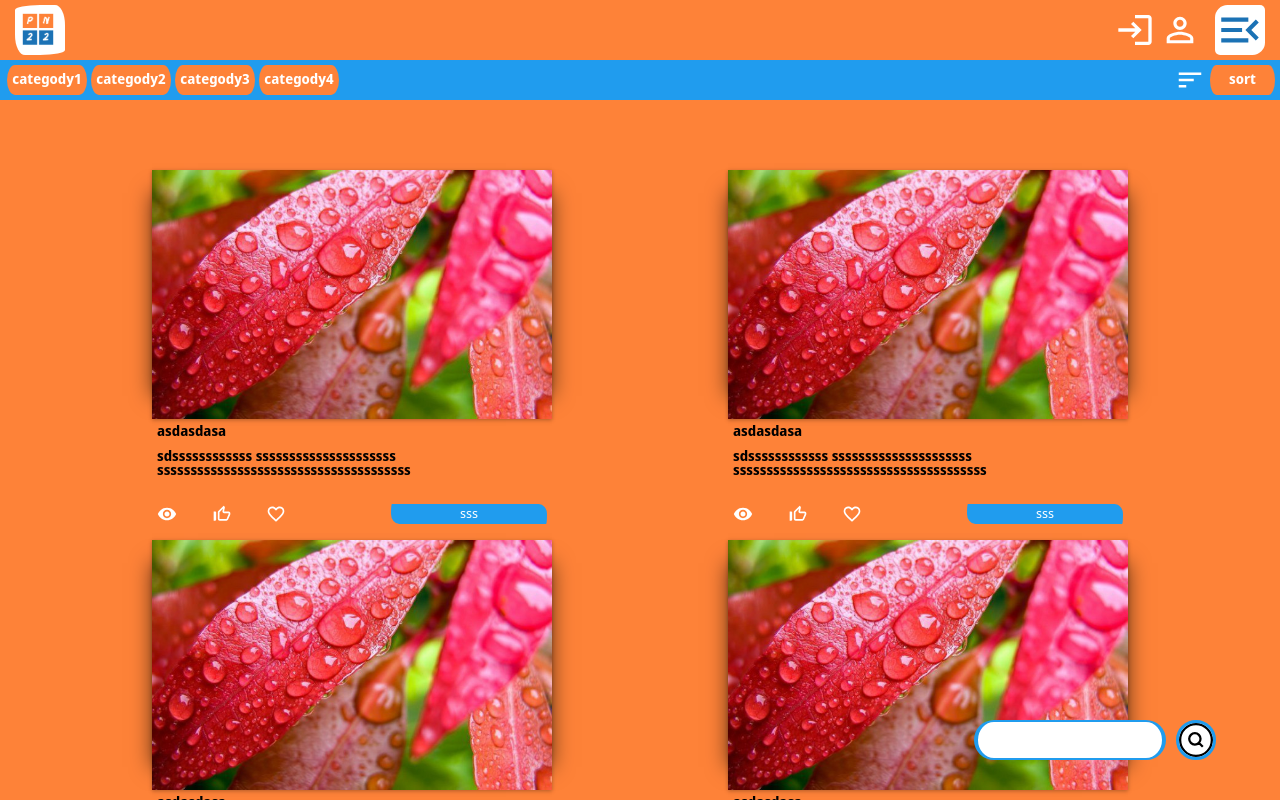
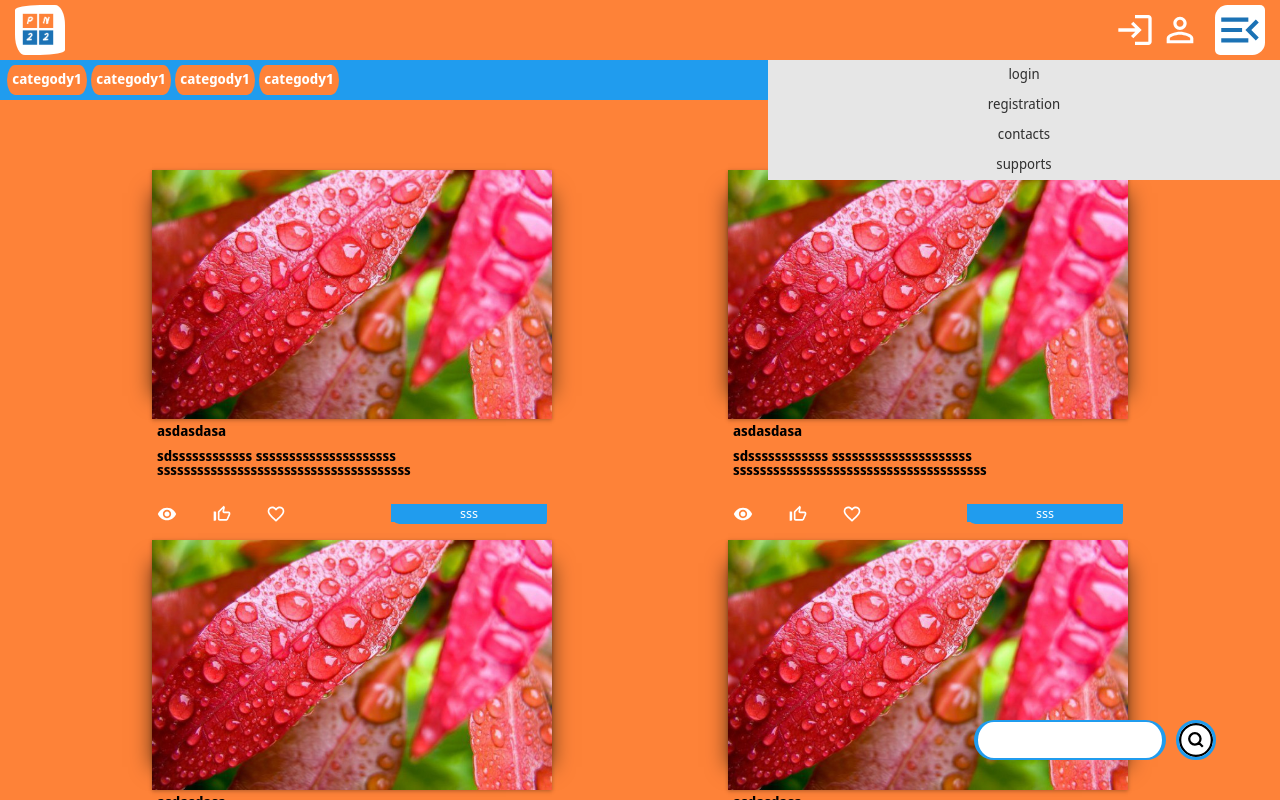
Before and after one commit to RomanFPL/pn22_client, a React (Create React App) app: page / in a window 1280 px wide. Both pictures are taken after a click on the element 1240 px from the left and 30 px from the top of the page. Shown: the top 800 px of the page. Built offline with nearby package versions, Linux system fonts and the light colour scheme.

Commit message:
category

```diff
--- a/src/App.jsx
+++ b/src/App.jsx
@@ -20,12 +20,12 @@ return (
             <Header />
             <Routes>
                <Route path="/" element={<Home />} />
-               <Route path="/categories" element={<Categories />} />
+               {/* <Route path="/categories" element={<Categories />} /> */}
                <Route path="/articlepage" element={<ArticlePage />} />
                <Route path="/contacts" element={<Contacts />} />
                <Route path="/support" element={<Support />} />
                <Route path="/login" element={<Login />} />
-               <Route path="/registration" element={<Registration />} />
+               {/* <Route path="/registration" element={<Registration />} /> */}
                <Route path="/account" element={<Account />} />
             </Routes>
             <Footer />
--- a/src/components/Articles.jsx
+++ b/src/components/Articles.jsx
@@ -26,7 +26,7 @@ function Articles () {
                      <div className="section_footer_favorites"><FavoriteBorderIcon fontSize="inherit" color="inherit" /></div>
                   </div>
                   <button className="section_footer_button">
-                     <button className="section_footer_button_text">sss</button>
+                     <div className="section_footer_button_text">sss</div>
                   </button>
                </div>
             </section>
@@ -47,7 +47,7 @@ function Articles () {
                      <div className="section_footer_favorites"><FavoriteBorderIcon fontSize="inherit" color="inherit" /></div>
                   </div>
                   <button className="section_footer_button">
-                     <button className="section_footer_button_text">sss</button>
+                     <div className="section_footer_button_text">sss</div>
                   </button>
                </div>
             </section>
@@ -68,7 +68,7 @@ function Articles () {
                      <div className="section_footer_favorites"><FavoriteBorderIcon fontSize="inherit" color="inherit" /></div>
                   </div>
                   <button className="section_footer_button">
-                     <button className="section_footer_button_text">sss</button>
+                     <div className="section_footer_button_text">sss</div>
                   </button>
                </div>
             </section>
@@ -89,7 +89,7 @@ function Articles () {
                      <div className="section_footer_favorites"><FavoriteBorderIcon fontSize="inherit" color="inherit" /></div>
                   </div>
                   <button className="section_footer_button">
-                     <button className="section_footer_button_text">sss</button>
+                     <div className="section_footer_button_text">sss</div>
                   </button>
                </div>
             </section>
@@ -110,7 +110,7 @@ function Articles () {
                      <div className="section_footer_favorites"><FavoriteBorderIcon fontSize="inherit" color="inherit" /></div>
                   </div>
                   <button className="section_footer_button">
-                     <button className="section_footer_button_text">sss</button>
+                     <div className="section_footer_button_text">sss</div>
                   </button>
                </div>
             </section>
@@ -131,7 +131,7 @@ function Articles () {
                      <div className="section_footer_favorites"><FavoriteBorderIcon fontSize="inherit" color="inherit" /></div>
                   </div>
                   <button className="section_footer_button">
-                     <button className="section_footer_button_text">sss</button>
+                     <div className="section_footer_button_text">sss</div>
                   </button>
                </div>
             </section>
--- a/src/components/Category.jsx
+++ b/src/components/Category.jsx
@@ -1,22 +1,22 @@
 import Sort from "./Sort"
 
+import { useSelector, useDispatch } from 'react-redux'
+import { setCategory } from '../redux/reduxSlices/categorySlice'
+
 function Category () {
+   const category = useSelector((state) => state.categoryData.category);
+   const dispatch = useDispatch();
+
+   const categoryList = ["all", "work", "life", "relations"]
    return (
       <nav className="navigate">
          <div className="navigate_container">
             <ul className="category_list">
-               <li className="category_list_element">
+               {categoryList.map((categoryName, i) =>
+               <li className="category_list_element" key={i} onClick={() => {dispatch(setCategory(i))}}>
                   <div className="element_text">categody1</div>
                </li>
-               <li className="category_list_element">
-                  <div className="element_text">categody2</div>
-               </li>
-               <li className="category_list_element">
-                  <div className="element_text">categody3</div>
-               </li>
-               <li className="category_list_element">
-                  <div className="element_text">categody4</div>
-               </li>
+               )}
             </ul>
             <Sort />
          </div>
--- a/src/components/Header.jsx
+++ b/src/components/Header.jsx
@@ -3,9 +3,39 @@ import LoginIcon from '@mui/icons-material/Login';
 import LogoutIcon from '@mui/icons-material/Logout';
 import PermIdentityIcon from '@mui/icons-material/PermIdentity';
 import MenuOpenIcon from '@mui/icons-material/MenuOpen';
+
 import { Link } from "react-router-dom";
+import { useDispatch, useSelector } from 'react-redux';
+import { setOpenMenu } from '../redux/reduxSlices/commonSlice'
+import { useEffect, useRef } from 'react';
+
 
 function Header () {
+   const dispatch = useDispatch();
+   const OpenMenuRef = useRef();
+
+   const {isOpenMenu} = useSelector((state) => state.commondata);
+
+
+
+   useEffect(() => {
+      const clickOutside = (event) => {
+         if (!event.path.includes(OpenMenuRef.current)) {
+            dispatch(setOpenMenu(false));
+         }
+      };
+      document.body.addEventListener("click", clickOutside);
+      return () => {document.body.removeEventListener("click", clickOutside);}
+   }, []);
+   // useEffect(() => {
+   // const menuBlock = document.querySelector(".menu")
+   // document.body.addEventListener("click", (e) => {
+   // const click = e.composedPath().includes(menuBlock)
+   // if (!click) {dispatch(setOpenMenu(false));}
+   // });
+   // }, []);
+
+
    return (
       <header className="header">
          <div className="heder_container">
@@ -23,12 +53,12 @@ function Header () {
                   <div className="auth_account_img"><PermIdentityIcon fontSize="inherit" color="inherit" /></div>
                </Link>
                </div>
-               <div className="menu">
+               <div className="menu" ref={OpenMenuRef} onClick={(e) => {dispatch(setOpenMenu(!isOpenMenu)); e.stopPropagation();}}>
                   <div className="menu_img"><MenuOpenIcon fontSize="inherit" color="inherit" /></div>
                </div>
             </div>
          </div>
-         {/* <Menu /> */}
+         {isOpenMenu ? <Menu /> : null}
       </header>
    );
 }
--- a/src/components/Menu.jsx
+++ b/src/components/Menu.jsx
@@ -1,19 +1,38 @@
+
+import { Link } from "react-router-dom";
+
+
+
+
 function Menu () {
+
+
+
+
+
    return (
       <menu className="menu_list">
          <div className="menu_list_conteiner">
+            <Link to="/login">
                <div className="menu_list_element">
                   <div className="menu_list_element_text">login</div>
                </div>
+            </Link>
+            <Link to="/registration">
                <div className="menu_list_element">
                   <div className="menu_list_element_text">registration</div>
                </div>
+            </Link>
+            <Link to="/contacts">
                <div className="menu_list_element">
                   <div className="menu_list_element_text">contacts</div>
                </div>
+            </Link>
+            <Link to="/support">
                <div className="menu_list_element">
                   <div className="menu_list_element_text">supports</div>
                </div>
+            </Link>
          </div>
       </menu>
    );
--- a/src/redux/reduxSlices/categorySlice.js
+++ b/src/redux/reduxSlices/categorySlice.js
@@ -4,7 +4,7 @@ import axios from 'axios';
 export const getArticles = createAsyncThunk("articles/getArticlesStatus", async(params, {dispatch}) => {
    const {} = params;
    try {
-      const { data } = await axios.get(`https://62bef7450bc9b1256164277e.mockapi.io/items?`);
+      const { data } = await axios.get(`https://62bef7450bc9b1256164277e.mockapi.io/p22_articles?`);
       return data
    } catch (e) {
       alert(e.response.data.message)
@@ -22,13 +22,13 @@ const initialState = {
 };
 
 const dataCategorySlice = createSlice({
-   name: "category",
+   name: "categoryData",
    initialState,
 
    reducers: {
-      // setEmail: (state, action) => {
-      //    state.email = action.payload;
-      // },
+      setCategory: (state, action) => {
+         state.category = action.payload;
+      },
    },
    extraReducers: {
    [getArticles.pending]: (state) => {
@@ -48,6 +48,6 @@ const dataCategorySlice = createSlice({
    }
 });
 
-export const {  } = dataCategorySlice.actions;
+export const { setCategory } = dataCategorySlice.actions;
 
 export default dataCategorySlice.reducer;
--- a/src/redux/reduxSlices/commonSlice.js
+++ b/src/redux/reduxSlices/commonSlice.js
@@ -13,14 +13,14 @@ const commonDataSlice = createSlice({
    initialState,
 
    reducers: {
-      // setEmail: (state, action) => {
-      //    state.email = action.payload;
-      // },
+      setOpenMenu: (state, action) => {
+         state.isOpenMenu = action.payload;
+      },
    },
    extraReducers: {
    }
 });
 
-export const {  } = commonDataSlice.actions;
+export const { setOpenMenu } = commonDataSlice.actions;
 
 export default commonDataSlice.reducer;
--- a/src/redux/store.js
+++ b/src/redux/store.js
@@ -1,5 +1,5 @@
 import { configureStore } from '@reduxjs/toolkit'
-import category from './reduxSlices/categorySlice'
+import categoryData from './reduxSlices/categorySlice'
 import userdata from './reduxSlices/userSlice'
 import commondata from './reduxSlices/commonSlice'
 import { useDispatch } from 'react-redux'
@@ -7,7 +7,7 @@ import { useDispatch } from 'react-redux'
 
 export const store = configureStore({
    reducer: {
-   category,
+   categoryData,
    userdata,
    commondata,
    },
--- a/src/scss/components/Menu.scss
+++ b/src/scss/components/Menu.scss
@@ -10,10 +10,12 @@
    height: 30px;
    background-color: #e6e6e6;
    padding: 7px 0 0 0;
+   cursor: pointer;
+   &:hover {
+      box-shadow: 0 0 0 2px #313131 inset, 0 0 0 4px white inset;
+      // background-color: white;
+   }
    .menu_list_element_text {
       text-align: center;
    }
-   &:last-child {
-      border-bottom-left-radius: 40%;
-   }
 }
--- a/src/scss/pages/Contacts.scss
+++ b/src/scss/pages/Contacts.scss
@@ -98,6 +98,9 @@
    justify-content: space-around;
    margin: 10px auto;
    width: 100px;
+   :hover {
+      color: white;
+   }
    .contacts_social_img_fb, .contacts_social_img_telegram, .contacts_social_img_linkedin {
       font-size: 30px;
       width: 30px;
@@ -111,7 +114,7 @@ a {
    color: #313131;
    :hover {
       text-decoration: none;
-      color: white   ;
+      // color: white;
    }
    :active {
       text-decoration: none;
```
Also changed, not shown: src/scss/components/Header.scss (+10 -7 lines). Lines whose indentation alone changed are shown as unchanged.
